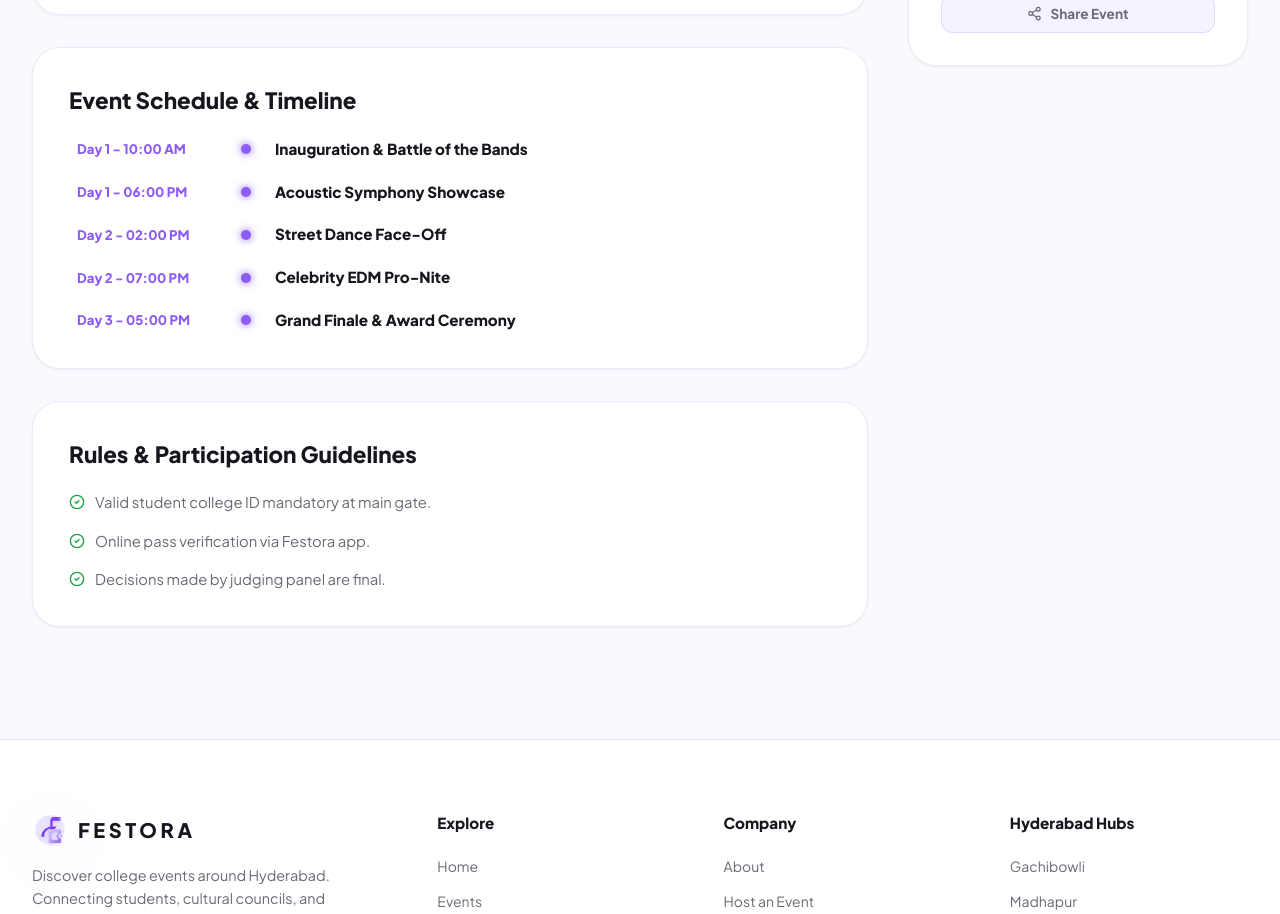
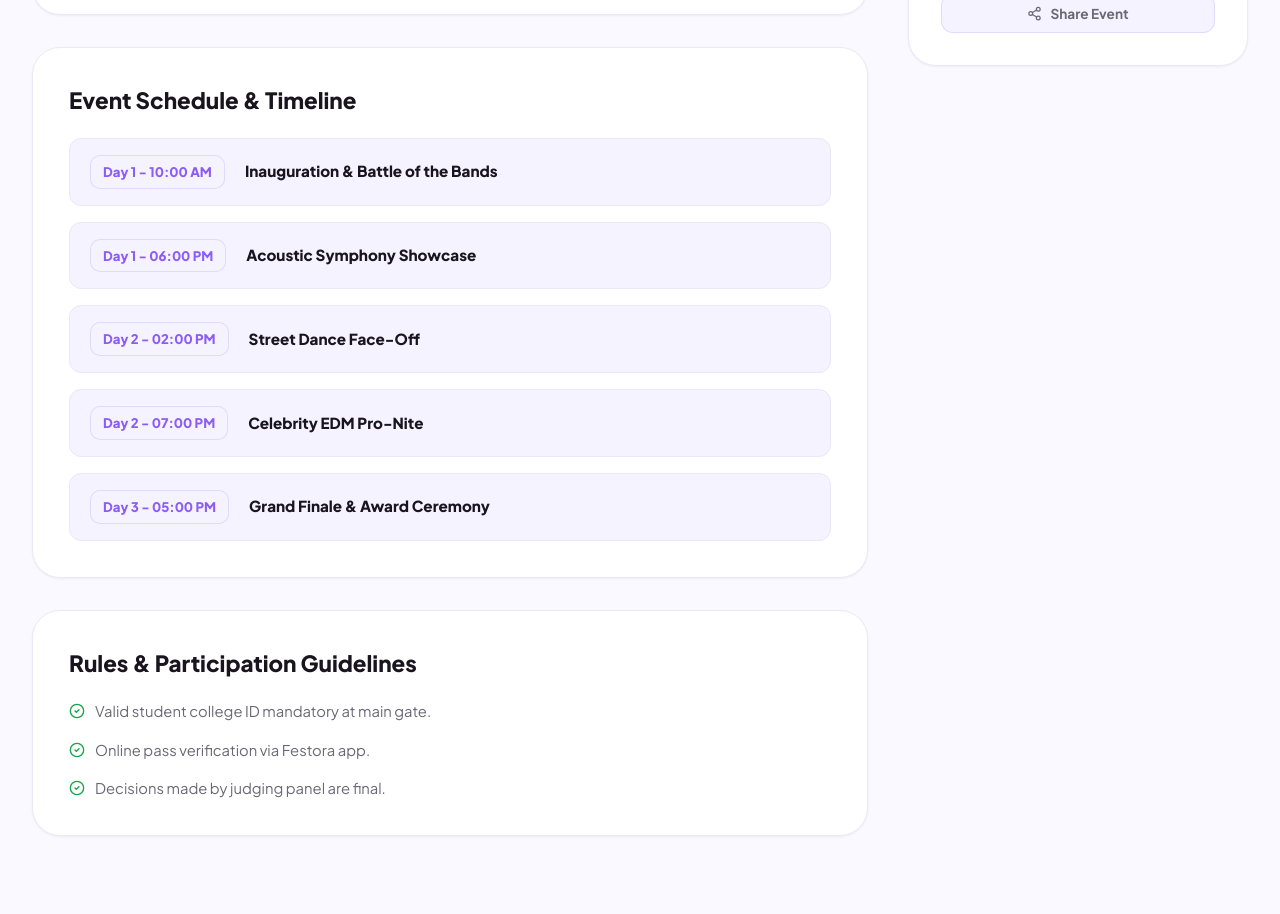
Before and after one commit to bhavadeep2006/FESTORA-FRONTEND, a React (Vite) app: page /events/1 in a window 1280 px wide. Shown: the part 1060-1974 px from the top of the page. Built offline with nearby package versions, Linux system fonts and the light colour scheme.

Commit message:
Restore lower event animations and enforce ScrollToTop with schedule alignment on EventDetailPage

```diff
--- a/src/App.jsx
+++ b/src/App.jsx
@@ -12,6 +12,8 @@ import RegisterPage from './pages/RegisterPage';
 import CollegesPage from './pages/CollegesPage';
 import AboutPage from './pages/AboutPage';
 
+import ScrollToTop from './components/ScrollToTop';
+
 function AppContent() {
   const [isLoading, setIsLoading] = useState(true);
   const location = useLocation();
@@ -22,6 +24,7 @@ function AppContent() {
 
   return (
     <div className="festora-app-root">
+      <ScrollToTop />
       <AnimatePresence mode="wait">
         {isLoading ? (
           <FestoraLoader key="festora-loader" onComplete={handleLoaderComplete} />
--- /dev/null
+++ b/src/components/ScrollToTop.jsx
@@ -0,0 +1,18 @@
+import { useEffect } from 'react';
+import { useLocation } from 'react-router-dom';
+
+export const ScrollToTop = () => {
+  const { pathname } = useLocation();
+
+  useEffect(() => {
+    window.scrollTo({
+      top: 0,
+      left: 0,
+      behavior: 'instant'
+    });
+  }, [pathname]);
+
+  return null;
+};
+
+export default ScrollToTop;
--- a/src/components/UpcomingEvents/UpcomingEvents.jsx
+++ b/src/components/UpcomingEvents/UpcomingEvents.jsx
@@ -30,10 +30,10 @@ export const UpcomingEvents = () => {
             <motion.div
               key={evt.id}
               className="timeline-item-row"
-              initial={{ opacity: 0, x: -15 }}
-              whileInView={{ opacity: 1, x: 0 }}
-              viewport={{ once: true }}
-              transition={{ duration: 0.35, delay: idx * 0.08 }}
+              initial={{ opacity: 0, y: 25 }}
+              whileInView={{ opacity: 1, y: 0 }}
+              viewport={{ once: true, margin: '-50px' }}
+              transition={{ duration: 0.5, delay: idx * 0.08, ease: [0.16, 1, 0.3, 1] }}
             >
               {/* Left Date Block */}
               <div className="timeline-date-block">
--- a/src/pages/EventDetailPage.css
+++ b/src/pages/EventDetailPage.css
@@ -205,39 +205,48 @@
   margin: 0;
 }
 
-/* Schedule Timeline */
+/* Schedule Timeline Card Styling */
 .schedule-timeline {
   display: flex;
   flex-direction: column;
-  gap: 1.25rem;
-  position: relative;
-  padding-left: 0.5rem;
+  gap: 1rem;
+  width: 100%;
 }
 
-.timeline-node {
+.schedule-item-card {
   display: flex;
   align-items: center;
-  gap: 1.5rem;
+  gap: 1.25rem;
+  padding: 1rem 1.25rem;
+  border-radius: var(--radius-md);
+  background: var(--surface-secondary);
+  border: 1px solid var(--border-card);
+  transition: all 0.2s ease;
 }
 
-.timeline-node-time {
-  width: 140px;
+.schedule-item-card:hover {
+  border-color: var(--strong-lavender);
+  background: var(--surface-card);
+}
+
+.schedule-time-badge {
   font-size: 0.825rem;
   font-weight: 800;
   color: var(--strong-lavender);
+  background: var(--very-light-lavender);
+  padding: 6px 12px;
+  border-radius: 10px;
+  border: 1px solid rgba(196, 181, 253, 0.4);
   flex-shrink: 0;
+  min-width: 100px;
+  text-align: center;
 }
 
-.timeline-node-dot {
-  width: 10px;
-  height: 10px;
-  border-radius: 50%;
-  background: var(--strong-lavender);
-  box-shadow: 0 0 8px var(--strong-lavender);
-  flex-shrink: 0;
+.schedule-info-box {
+  flex: 1;
 }
 
-.timeline-node-content h4 {
+.schedule-item-title {
   font-size: 0.95rem;
   font-weight: 800;
   color: var(--text-main);
@@ -352,5 +361,37 @@
 @media (max-width: 900px) {
   .detail-main-layout {
     grid-template-columns: 1fr;
+    gap: 1.5rem;
+    margin-top: 2rem;
+  }
+  .sidebar-sticky-card {
+    position: relative;
+    top: auto;
   }
 }
+
+@media (max-width: 768px) {
+  .detail-top-bar {
+    padding: 0.75rem 1rem;
+  }
+  .detail-banner-box {
+    height: 220px;
+  }
+  .detail-hero-content {
+    margin-top: -50px;
+  }
+  .detail-block-card {
+    padding: 1.25rem;
+    border-radius: 20px;
+    margin-bottom: 1.25rem;
+  }
+  .schedule-item-card {
+    flex-direction: column;
+    align-items: flex-start;
+    gap: 0.5rem;
+    padding: 0.85rem 1rem;
+  }
+  .schedule-time-badge {
+    min-width: auto;
+  }
+}
--- a/src/pages/EventDetailPage.jsx
+++ b/src/pages/EventDetailPage.jsx
@@ -34,7 +34,7 @@ export const EventDetailPage = () => {
         </div>
       </div>
 
-      {/* Main Hero Header */}
+      {/* Main Hero Header: Image, Title, & Key Event Info Top */}
       <div className="detail-hero-header">
         <div className="detail-banner-box">
           <img src={event.banner} alt={event.title} className="detail-banner-img" />
@@ -114,11 +114,10 @@ export const EventDetailPage = () => {
               <h2 className="block-title">Event Schedule & Timeline</h2>
               <div className="schedule-timeline">
                 {event.schedule.map((item, index) => (
-                  <div key={index} className="timeline-node">
-                    <div className="timeline-node-time">{item.time}</div>
-                    <div className="timeline-node-dot" />
-                    <div className="timeline-node-content">
-                      <h4>{item.title}</h4>
+                  <div key={index} className="schedule-item-card">
+                    <div className="schedule-time-badge">{item.time}</div>
+                    <div className="schedule-info-box">
+                      <h4 className="schedule-item-title">{item.title}</h4>
                     </div>
                   </div>
                 ))}
```
